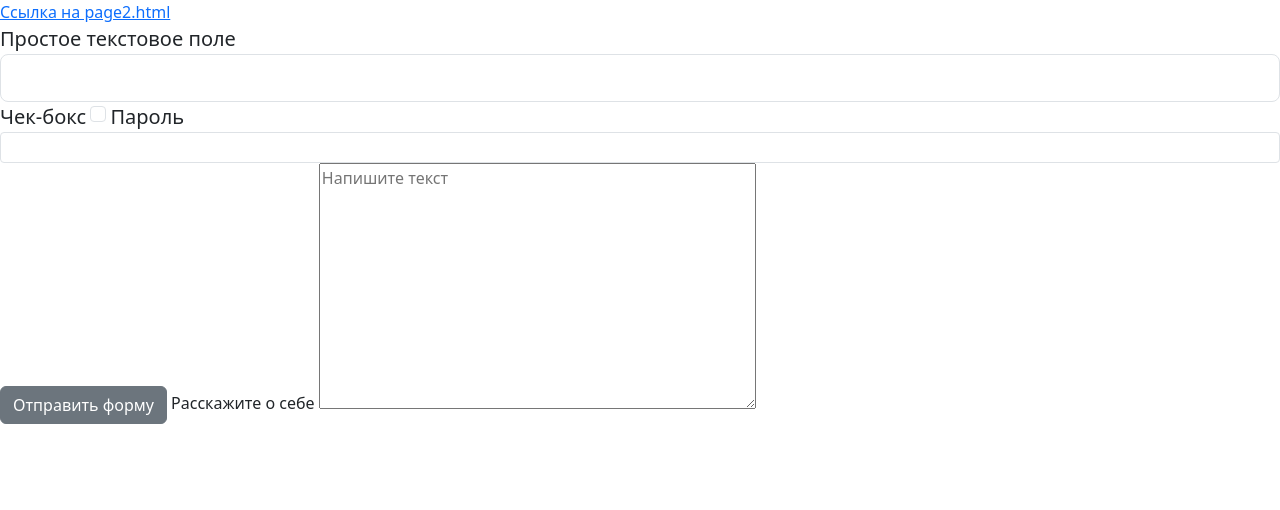
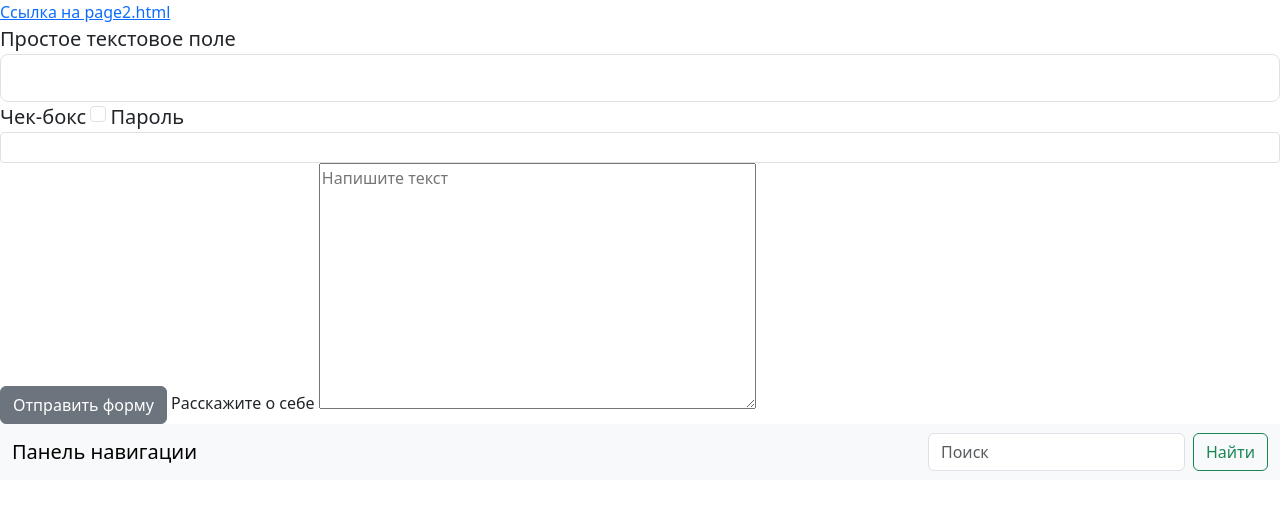
Before and after one commit to Timofey5758/lesson_1_4, a plain HTML site: page page/page1.html in a window 1280 px wide. Drawn offline with nearby package versions, Linux system fonts and the light colour scheme.

Commit message:
Добавлена панель навигации

```diff
--- a/page/page1.html
+++ b/page/page1.html
@@ -23,5 +23,17 @@
         <label for="field5">Расскажите о себе</label>
         <textarea rows="10" cols="45" minlength="5" maxlength="1024" placeholder="Напишите текст" id="field5" required></textarea>
     </form>
+    <nav class="navbar navbar-expand-lg bg-body-tertiary">
+  <div class="container-fluid">
+    <a class="navbar-brand" href="#">Панель навигации</a>
+    <button class="navbar-toggler" type="button" data-bs-toggle="collapse" data-bs-target="#navbarSupportedContent" aria-controls="navbarSupportedContent" aria-expanded="false" aria-label="Toggle navigation">
+      <span class="navbar-toggler-icon"></span>
+    </button>
+      <form class="d-flex" role="search">
+        <input class="form-control me-2" type="search" placeholder="Поиск" aria-label="Search">
+        <button class="btn btn-outline-success" type="submit">Найти</button>
+      </form>
+    </div>
+</nav>
 </body>
 </html>
```
